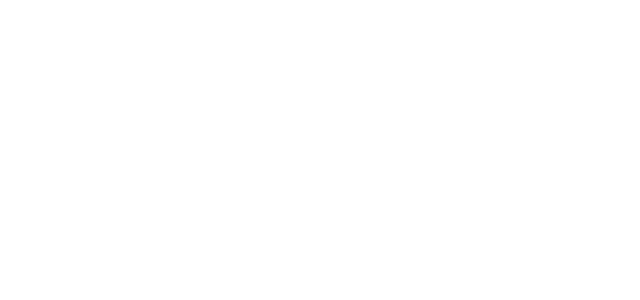
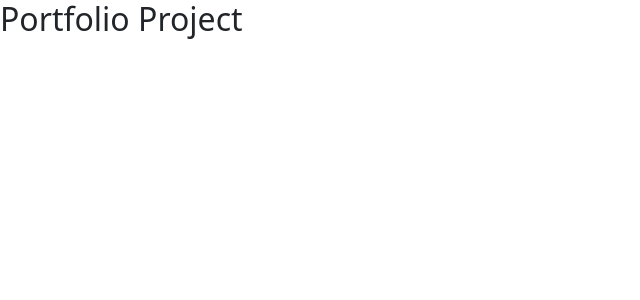
Before and after one commit to BrianLupu93/portfolio-website, a React (Create React App) app: page / in a window 1280 px wide. Shown: the top 300 px of the page, without its empty margins (0-640 px from the left). Built offline with nearby package versions, Linux system fonts and the light colour scheme.

Commit message:
bootstrap

```diff
--- a/package.json
+++ b/package.json
@@ -6,6 +6,7 @@
     "@testing-library/jest-dom": "^5.16.5",
     "@testing-library/react": "^13.4.0",
     "@testing-library/user-event": "^13.5.0",
+    "bootstrap": "^5.2.3",
     "react": "^18.2.0",
     "react-dom": "^18.2.0",
     "react-scripts": "5.0.1",
--- a/src/App.js
+++ b/src/App.js
@@ -1,7 +1,9 @@
+import "bootstrap/dist/css/bootstrap.min.css";
+
 function App() {
   return (
     <div className="App">
-      <></>
+      <h2>Portfolio Project</h2>
     </div>
   );
 }
```
Also changed, not shown: 1 other file (tests, documents, lock files or other folders).
